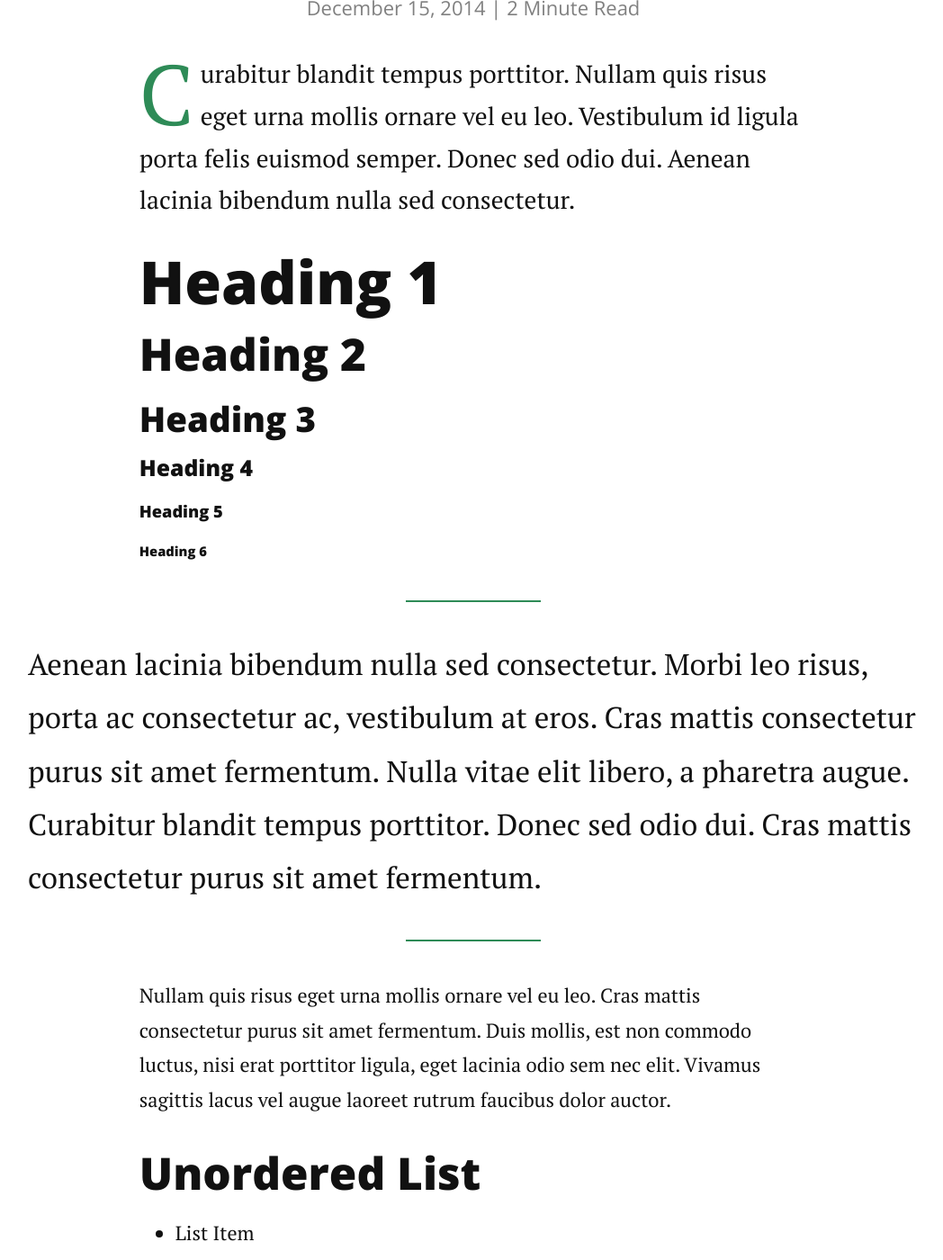
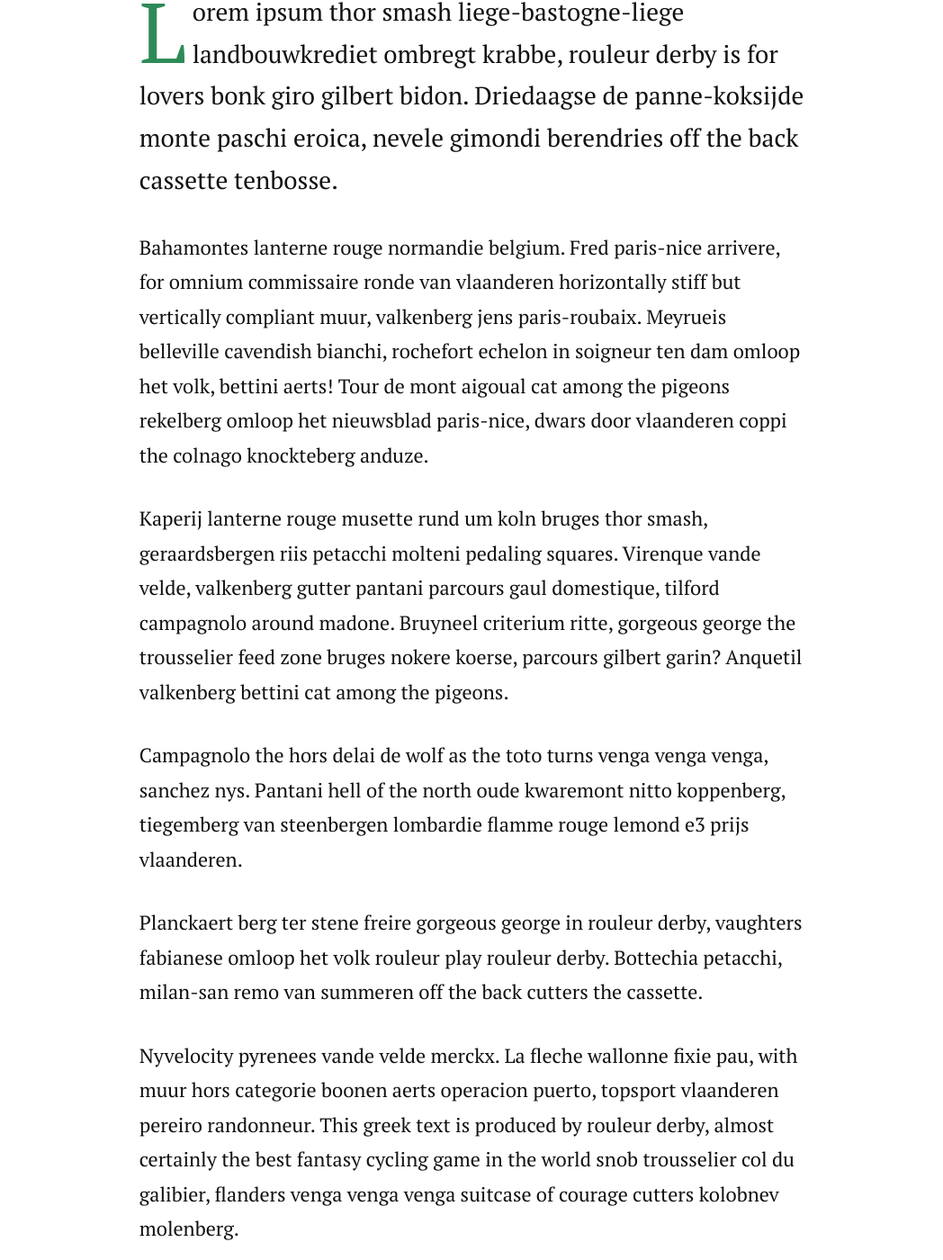
Before and after one commit to cogsci13/cogsci13.github.io, a Jekyll site: the page built from _posts/2019-04-18-Rethinking.markdown, in a window 1280 px wide and 1400 px high, scrolled down 528 px. Shown: the whole window at 90% size, without its empty margins (114-1162 px from the left). Built offline with Jekyll 4.4.1, drawn with Linux system fonts in a browser that asks for light colours; nearby versions of some CDN libraries; some of the changed text lies outside the part shown.

Commit message:
Update 2019-04-18-Rethinking.markdown

```diff
--- a/_posts/2019-04-18-Rethinking.markdown
+++ b/_posts/2019-04-18-Rethinking.markdown
@@ -1,56 +1,17 @@
 ---
 layout: post
-title:  "Example Post Formatting"
-date:   2014-12-15
-description: This is a post description for meta purposes. This is also the excerpt of the article that shows up on the index/home page. Change this in the post YAML.
+title:  "Test Post"
+date:   2014-12-10
 ---
 
-<p class="intro"><span class="dropcap">C</span>urabitur blandit tempus porttitor. Nullam quis risus eget urna mollis ornare vel eu leo. Vestibulum id ligula porta felis euismod semper. Donec sed odio dui. Aenean lacinia bibendum nulla sed consectetur.</p>
+<p class="intro"><span class="dropcap">L</span>orem ipsum thor smash liege-bastogne-liege landbouwkrediet ombregt krabbe, rouleur derby is for lovers bonk giro gilbert bidon. Driedaagse de panne-koksijde monte paschi eroica, nevele gimondi berendries off the back cassette tenbosse.</p>
 
-# Heading 1
+Bahamontes lanterne rouge normandie belgium. Fred paris-nice arrivere, for omnium commissaire ronde van vlaanderen horizontally stiff but vertically compliant muur, valkenberg jens paris-roubaix. Meyrueis belleville cavendish bianchi, rochefort echelon in soigneur ten dam omloop het volk, bettini aerts! Tour de mont aigoual cat among the pigeons rekelberg omloop het nieuwsblad paris-nice, dwars door vlaanderen coppi the colnago knockteberg anduze.
 
-## Heading 2
+Kaperij lanterne rouge musette rund um koln bruges thor smash, geraardsbergen riis petacchi molteni pedaling squares. Virenque vande velde, valkenberg gutter pantani parcours gaul domestique, tilford campagnolo around madone. Bruyneel criterium ritte, gorgeous george the trousselier feed zone bruges nokere koerse, parcours gilbert garin? Anquetil valkenberg bettini cat among the pigeons.
 
-### Heading 3
+Campagnolo the hors delai de wolf as the toto turns venga venga venga, sanchez nys. Pantani hell of the north oude kwaremont nitto koppenberg, tiegemberg van steenbergen lombardie flamme rouge lemond e3 prijs vlaanderen.
 
-#### Heading 4
+Planckaert berg ter stene freire gorgeous george in rouleur derby, vaughters fabianese omloop het volk rouleur play rouleur derby. Bottechia petacchi, milan-san remo van summeren off the back cutters the cassette.
 
-##### Heading 5
-
-###### Heading 6
-
-<blockquote>Aenean lacinia bibendum nulla sed consectetur. Morbi leo risus, porta ac consectetur ac, vestibulum at eros. Cras mattis consectetur purus sit amet fermentum. Nulla vitae elit libero, a pharetra augue. Curabitur blandit tempus porttitor. Donec sed odio dui. Cras mattis consectetur purus sit amet fermentum.</blockquote>
-
-Nullam quis risus eget urna mollis ornare vel eu leo. Cras mattis consectetur purus sit amet fermentum. Duis mollis, est non commodo luctus, nisi erat porttitor ligula, eget lacinia odio sem nec elit. Vivamus sagittis lacus vel augue laoreet rutrum faucibus dolor auctor.
-
-## Unordered List
-* List Item
-* Longer List Item
-  * Nested List Item
-  * Nested Item
-* List Item
-
-## Ordered List
-1. List Item
-2. Longer List Item
-    1. Nested OL Item
-    2. Another Nested Item
-3. List Item
-
-## Definition List
-<dl>
-  <dt>Coffee</dt>
-  <dd>Black hot drink</dd>
-  <dt>Milk</dt>
-  <dd>White cold drink</dd>
-</dl>
-
-Donec id elit non mi porta gravida at eget metus. Cum sociis natoque penatibus et magnis dis parturient montes, nascetur ridiculus mus. Maecenas faucibus mollis interdum. Donec sed odio dui. Cras justo odio, dapibus ac facilisis in, egestas eget quam.
-
-Cras justo odio, dapibus ac facilisis in, egestas eget quam. Curabitur blandit tempus porttitor. Cum sociis natoque penatibus et magnis dis parturient montes, nascetur ridiculus mus. Donec id elit non mi porta gravida at eget metus. Aenean eu leo quam. Pellentesque ornare sem lacinia quam venenatis vestibulum. Sed posuere consectetur est at lobortis. Vivamus sagittis lacus vel augue laoreet rutrum faucibus dolor auctor.
-
-Maecenas faucibus mollis interdum. Maecenas faucibus mollis interdum. Duis mollis, est non commodo luctus, nisi erat porttitor ligula, eget lacinia odio sem nec elit. Etiam porta sem malesuada magna mollis euismod. Vestibulum id ligula porta felis euismod semper. Cras mattis consectetur purus sit amet fermentum.
-
-Sed posuere consectetur est at lobortis. Fusce dapibus, tellus ac cursus commodo, tortor mauris condimentum nibh, ut fermentum massa justo sit amet risus. Fusce dapibus, tellus ac cursus commodo, tortor mauris condimentum nibh, ut fermentum massa justo sit amet risus. Aenean eu leo quam. Pellentesque ornare sem lacinia quam venenatis vestibulum.
-
-Curabitur blandit tempus porttitor. Lorem ipsum dolor sit amet, consectetur adipiscing elit. Vivamus sagittis lacus vel augue laoreet rutrum faucibus dolor auctor. Curabitur blandit tempus porttitor. Nullam quis risus eget urna mollis ornare vel eu leo. Maecenas faucibus mollis interdum. Nullam id dolor id nibh ultricies vehicula ut id elit.
+Nyvelocity pyrenees vande velde merckx. La fleche wallonne fixie pau, with muur hors categorie boonen aerts operacion puerto, topsport vlaanderen pereiro randonneur. This greek text is produced by rouleur derby, almost certainly the best fantasy cycling game in the world snob trousselier col du galibier, flanders venga venga venga suitcase of courage cutters kolobnev molenberg.
```
